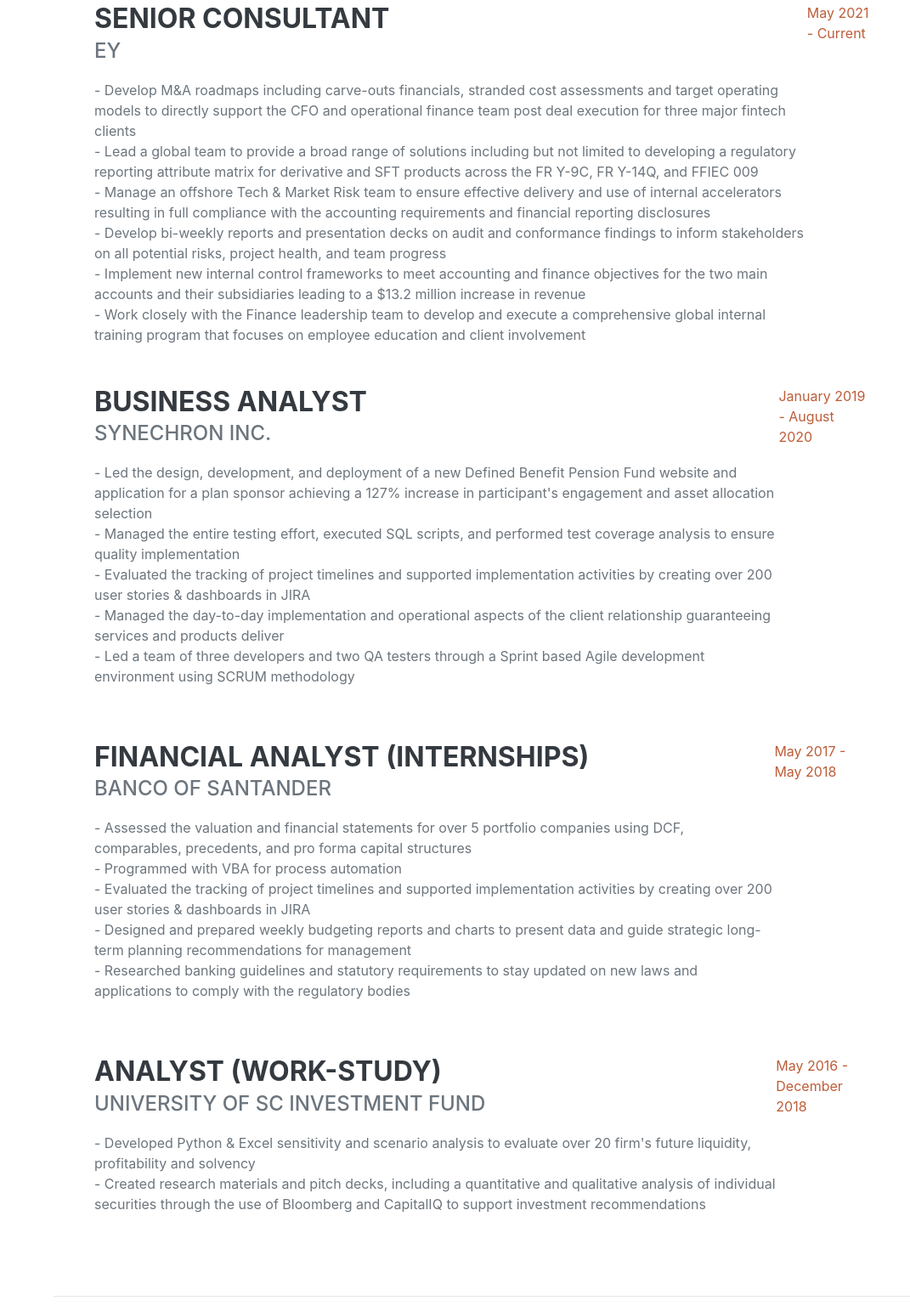
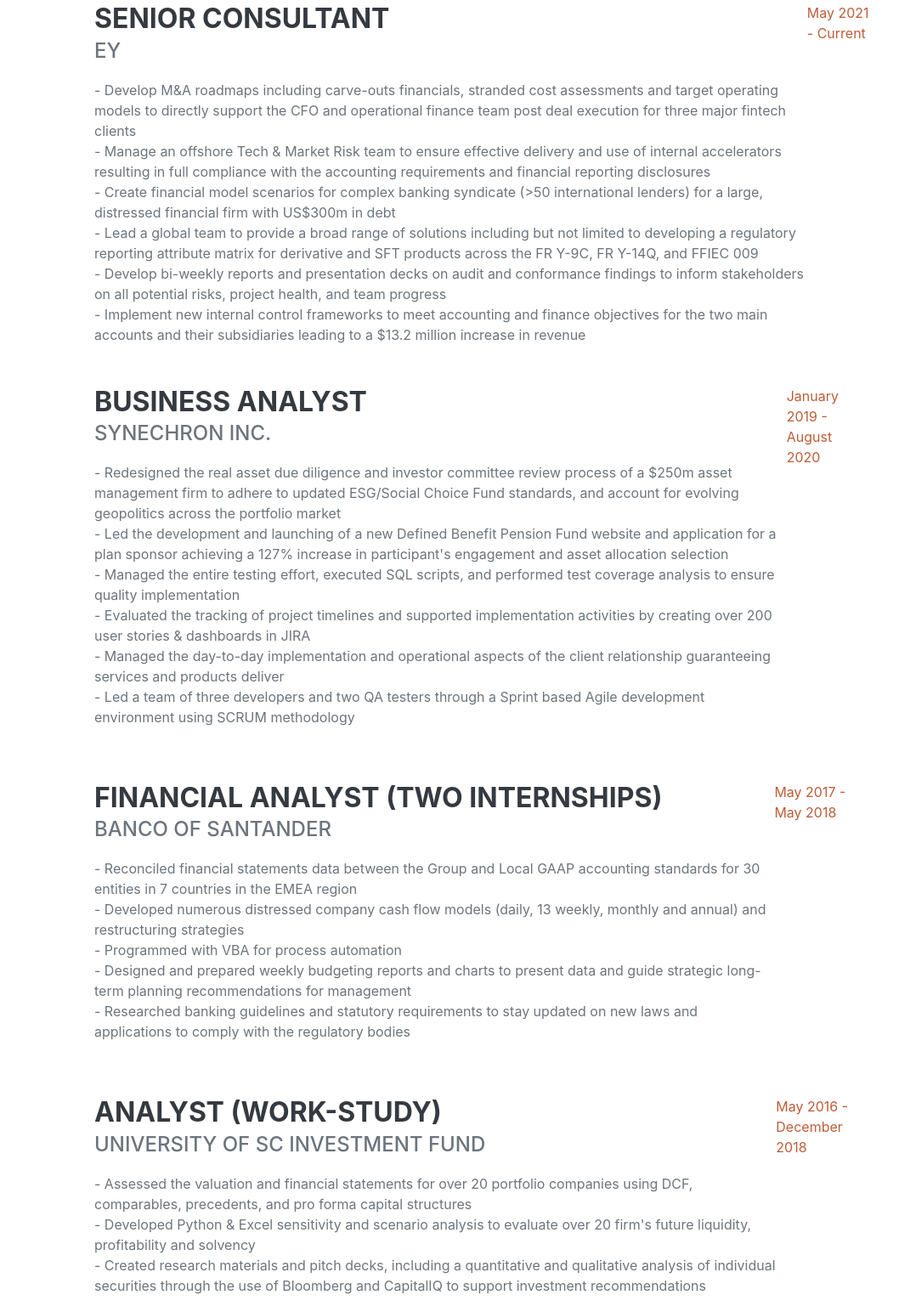
Before and after one commit to baraketd11/Portfolio.githbub.io, a plain HTML site: page index.html in a window 1280 px wide. Shown: the part 993-2537 px from the top of the page at 85% size, without its empty margins (209-1280 px from the left). Drawn offline with nearby package versions, Linux system fonts and the light colour scheme; a web font is replaced by a local one.

Commit message:
first Commit

```diff
--- a/index.html
+++ b/index.html
@@ -47,13 +47,13 @@
                         New York, NY ·
                         <a href="mailto:name@email.com">drissbaraket@gmail.com</a>
                     </div>
-                    <class="lead mb-5>Ex-professional and D1 Soccer player. Worked as an Analyst before taking the time to get my Masters' in Analytics. Motivated and curiously-minded with a history of leadership and effective communication. Uses qualitative and quantitative analysis to deliver actionable insight and business strategies. Looking to combine my STEM background, business acumen, and analytical skills to support leadership objectives.
+                    <class="lead mb-5>Ex-professional and D1 Soccer player. Worked as an analyst before taking the time to get my Masters' in Analytics. Motivated and curiously-minded with a history of leadership and effective communication. Uses qualitative and quantitative analysis to deliver actionable insight and business strategies. Looking to combine my STEM background, business acumen, and analytical skills to support leadership objectives.
                         <p></p>
-                    <p><a href="https://drive.google.com/file/d/17ySt9M-CcFTQBWHZ0BQVXALTzCeifjth/view?usp=sharing">Click to download my PDF resume</a>
+                    <p><a href="https://drive.google.com/file/d/1irTpaRsFxGxYSj0T53_7Zq_69k0CTeSo/view?usp=sharing">Click to download my PDF resume</a>
                     <div class="social-icons">
                         <a class="social-icon" href="https://www.linkedin.com/in/driss-baraket/"><i class="fab fa-linkedin-in"></i></a>
                         <a class="social-icon" href="https://github.com/baraketd11/portfolio-resume"><i class="fab fa-github"></i></a>
-                        <a class="social-icon" href="https://drive.google.com/file/d/17ySt9M-CcFTQBWHZ0BQVXALTzCeifjth/view?usp=sharing"><i class="fab fa-leanpub"></i></a>
+                        <a class="social-icon" href="https://drive.google.com/file/d/1irTpaRsFxGxYSj0T53_7Zq_69k0CTeSo/view?usp=sharing"><i class="fab fa-leanpub"></i></a>
                     </div>
                 </div>
             </section>
@@ -67,11 +67,11 @@
                             <h3 class="mb-0">Senior Consultant</h3>
                             <div class="subheading mb-3">EY</div>
                             <div>- Develop M&A roadmaps including carve-outs financials, stranded cost assessments and target operating models to directly support the CFO and operational finance team post deal execution for three major fintech clients</div>
+                            <div>- Manage an offshore Tech & Market Risk team to ensure effective delivery and use of internal accelerators resulting in full compliance with the accounting requirements and financial reporting disclosures</div>
+                            <div>- Create financial model scenarios for complex banking syndicate (>50 international lenders) for a large, distressed financial firm with US$300m in debt</div>
                             <div>- Lead a global team to provide a broad range of solutions including but not limited to developing a regulatory reporting attribute matrix for derivative and SFT products across the FR Y-9C, FR Y-14Q, and FFIEC 009</div>
-                            <div>- Manage an offshore Tech & Market Risk team to ensure effective delivery and use of internal accelerators resulting in full compliance with the accounting requirements and financial reporting disclosures</div>
                             <div>- Develop bi-weekly reports and presentation decks on audit and conformance findings to inform stakeholders on all potential risks, project health, and team progress</div>
                             <div>- Implement new internal control frameworks to meet accounting and finance objectives for the two main accounts and their subsidiaries leading to a $13.2 million increase in revenue</div>
-                            <div>- Work closely with the Finance leadership team to develop and execute a comprehensive global internal training program that focuses on employee education and client involvement</div>
                         </div>
                         <class="flex-shrink-2"><span class="text-primary">May 2021 - Current</span>
                     </div>
@@ -79,8 +79,9 @@
                         <div class="flex-grow-1">
                             <h3 class="mb-0">Business Analyst </h3>
                             <div class="subheading mb-3">Synechron Inc.</div>
-                            <p>- Led the design, development, and deployment of a new Defined Benefit Pension Fund website and application for a plan sponsor achieving a 127% increase in participant's engagement and asset allocation selection <br>
-							- Managed the entire testing effort, executed SQL scripts, and performed test coverage analysis to ensure quality implementation<br>
+                            <p>- Redesigned the real asset due diligence and investor committee review process of a $250m asset management firm to adhere to updated ESG/Social Choice Fund standards, and account for evolving geopolitics across the portfolio market<br>
+                            - Led the development and launching of a new Defined Benefit Pension Fund website and application for a plan sponsor achieving a 127% increase in participant's engagement and asset allocation selection<br>
+                            - Managed the entire testing effort, executed SQL scripts, and performed test coverage analysis to ensure quality implementation<br>
 							- Evaluated the tracking of project timelines and supported implementation activities by creating over 200 user stories & dashboards in JIRA<br>
 							- Managed the day-to-day implementation and operational aspects of the client relationship guaranteeing services and products deliver<br>
                             - Led a team of three developers and two QA testers through a Sprint based Agile development environment using SCRUM methodology</p>
@@ -89,21 +90,22 @@
                     </div>
                     <div class="d-flex flex-column flex-md-row justify-content-between mb-5">
                         <div class="flex-grow-1">
-                            <h3 class="mb-0">Financial Analyst (Internships)</h3>
+                            <h3 class="mb-0">Financial Analyst (Two Internships)</h3>
                             <div class="subheading mb-3">Banco of Santander</div>
-                            <p> - Assessed the valuation and financial statements for over 5 portfolio companies using DCF, comparables, precedents, and pro forma capital structures <br>
+                            <p> - Reconciled financial statements data between the Group and Local GAAP accounting standards for 30 entities in 7 countries in the EMEA region<br>
+                                - Developed numerous distressed company cash flow models (daily, 13 weekly, monthly and annual) and restructuring strategies<br>
                                 - Programmed with VBA for process automation<br>
-                                - Evaluated the tracking of project timelines and supported implementation activities by creating over 200 user stories & dashboards in JIRA<br>
                                 - Designed and prepared weekly budgeting reports and charts to present data and guide strategic long-term planning recommendations for management<br>
                                 - Researched banking guidelines and statutory requirements to stay updated on new laws and applications to comply with the regulatory bodies</p>
                             </div>
-                            <div class="flex-shrink-1"><span class="text-primary">May 2017 - May 2018</span></div>
+                            <div class="flex-shrink-2"><span class="text-primary">May 2017 -   May 2018</span></div>
                     </div>
                     <div class="d-flex flex-column flex-md-row justify-content-between">
                         <div class="flex-grow-1">
                             <h3 class="mb-0">Analyst (Work-Study)</h3>
                             <div class="subheading mb-3">University Of SC INVESTMENT FUND </div>
-                            <p> - Developed Python & Excel sensitivity and scenario analysis to evaluate over 20 firm's future liquidity, profitability and solvency<br>
+                            <p> - Assessed the valuation and financial statements for over 20 portfolio companies using DCF, comparables, precedents, and pro forma capital structures<br>
+                                - Developed Python & Excel sensitivity and scenario analysis to evaluate over 20 firm's future liquidity, profitability and solvency<br>
                                 - Created research materials and pitch decks, including a quantitative and qualitative analysis of individual securities through the use of Bloomberg and CapitalIQ to support investment recommendations</p>
                         </div>
                         <div class="flex-shrink-1"><span class="text-primary">May 2016 - December 2018</span></div>
```
